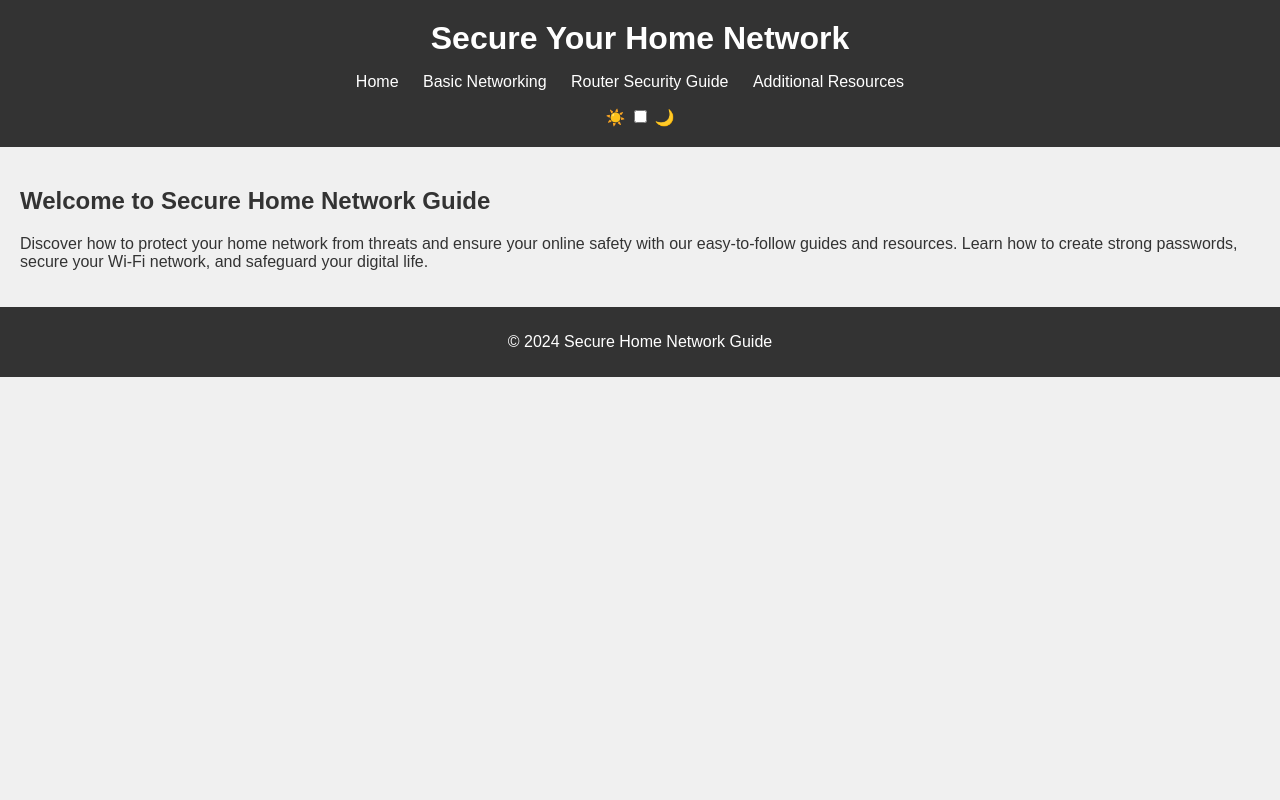
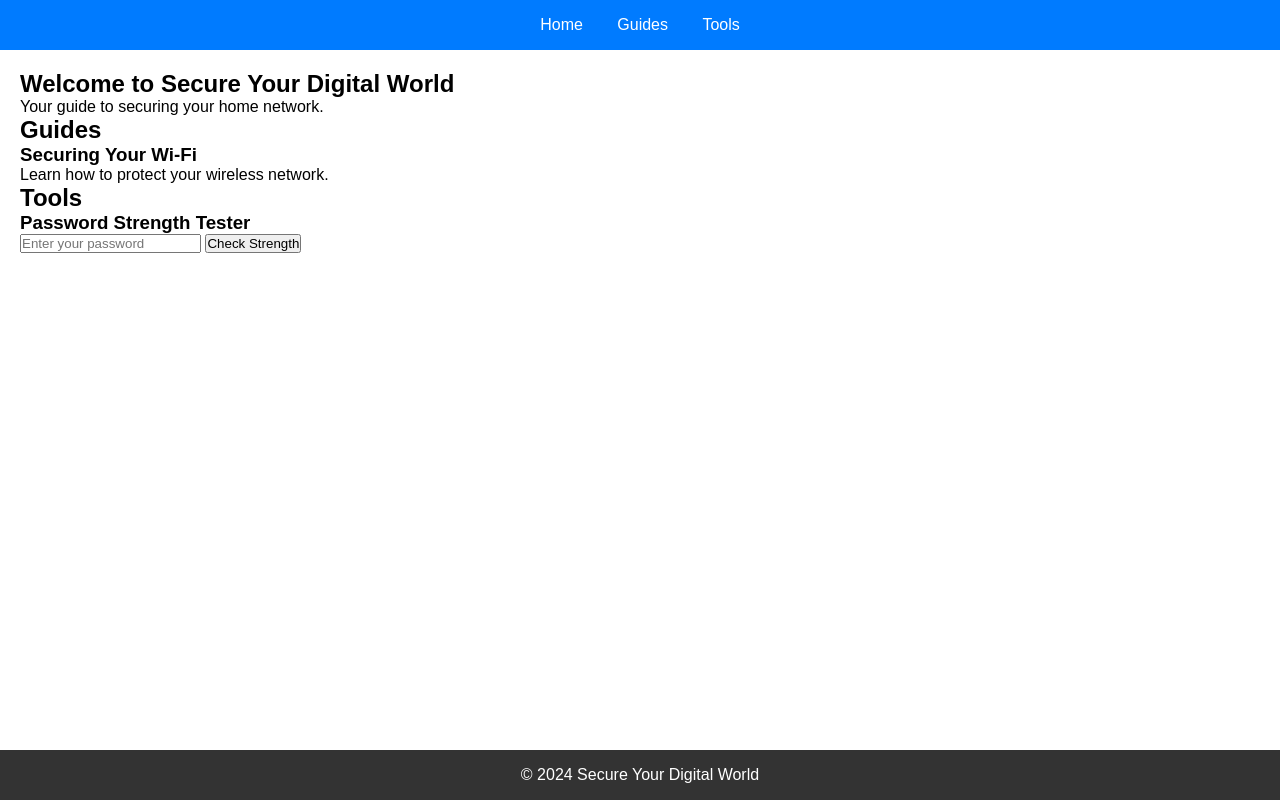
Before and after one commit to wrobe/set08101, a plain HTML site: page index.html in a window 1280 px wide. Drawn offline with Linux system fonts and the light colour scheme.

Commit message:
Webpage Layout change

```diff
--- a/index.html
+++ b/index.html
@@ -3,46 +3,45 @@
 <head>
     <meta charset="UTF-8">
     <meta name="viewport" content="width=device-width, initial-scale=1.0">
-    <title>Secure Home Network Guide</title>
-    <link rel="stylesheet" type="text/css" href="styles.css">
-    <!-- Dark Mode Feature -->
-    <script>
-        // JavaScript for Dark Mode Feature will go here
-    </script>
+    <title>Secure Your Digital World</title>
+    <link rel="stylesheet" href="styles.css">
 </head>
 <body>
     <header>
-        <!-- Sticky Header Navigation -->
-        <div class="sticky-header">
-            <h1>Secure Your Home Network</h1>
-            <nav>
-                <ul>
-                    <li><a href="index.html">Home</a></li>
-                    <li><a href="basic-networking.html">Basic Networking</a></li>
-                    <li><a href="router-security.html">Router Security Guide</a></li>
-                    <li><a href="resources.html">Additional Resources</a></li>
-                </ul>
-            </nav>
-            <!-- Dark Mode Slider -->
-            <div class="dark-mode-slider">
-                <span class="sun-icon">☀️</span>
-                <label class="switch">
-                    <input type="checkbox">
-                    <span class="slider round"></span>
-                </label>
-                <span class="moon-icon">🌙</span>
-            </div>
-        </div>
+        <nav>
+            <ul>
+                <li><a href="#home">Home</a></li>
+                <li><a href="#guides">Guides</a></li>
+                <li><a href="#tools">Tools</a></li>
+            </ul>
+        </nav>
     </header>
     <main>
-        <section>
-            <h2>Welcome to Secure Home Network Guide</h2>
-            <p>Discover how to protect your home network from threats and ensure your online safety with our easy-to-follow guides and resources. Learn how to create strong passwords, secure your Wi-Fi network, and safeguard your digital life.</p>
+        <section id="home">
+            <h1>Welcome to Secure Your Digital World</h1>
+            <p>Your guide to securing your home network.</p>
         </section>
-        <!-- More content will be added here -->
+        <section id="guides">
+            <h2>Guides</h2>
+            <article>
+                <h3>Securing Your Wi-Fi</h3>
+                <p>Learn how to protect your wireless network.</p>
+            </article>
+            <!-- More articles -->
+        </section>
+        <section id="tools">
+            <h2>Tools</h2>
+            <div id="password-checker">
+                <h3>Password Strength Tester</h3>
+                <input type="password" id="password-input" placeholder="Enter your password">
+                <button onclick="checkPasswordStrength()">Check Strength</button>
+                <p id="password-result"></p>
+            </div>
+        </section>
     </main>
     <footer>
-        <p>© 2024 Secure Home Network Guide</p>
+        <p>&copy; 2024 Secure Your Digital World</p>
     </footer>
+    <script src="script.js"></script>
 </body>
 </html>
--- a/script.js
+++ b/script.js
@@ -1,22 +1,24 @@
-document.addEventListener('DOMContentLoaded', (event) => {
-    const darkModeSwitch = document.querySelector('.dark-mode-slider input[type="checkbox"]');
+function checkPasswordStrength() {
+    const passwordInput = document.getElementById('password-input');
+    const passwordResult = document.getElementById('password-result');
+    const password = passwordInput.value;
 
-    function switchTheme(e) {
-        if (e.target.checked) {
-            document.documentElement.setAttribute('data-theme', 'dark');
-            localStorage.setItem('theme', 'dark');
-        } else {
-            document.documentElement.setAttribute('data-theme', 'light');
-            localStorage.setItem('theme', 'light');
-        }
+    // Implementing the strength check criteria
+    const isStrong = password.length >= 10 &&
+                     /[a-z]/.test(password) &&
+                     /[A-Z]/.test(password) &&
+                     /[0-9]/.test(password).length >= 3;
+
+    if (isStrong) {
+        passwordResult.textContent = 'Password is strong';
+    } else {
+        passwordResult.textContent = 'Password is NOT strong. Please try again.';
     }
+}
 
-    darkModeSwitch.addEventListener('change', switchTheme, false);
+// additional functionality dark mode
+// document.getElementById('dark-mode-toggle').addEventListener('click', toggleDarkMode);
 
-    // Check for saved user preference, if any, on page load
-    const currentTheme = localStorage.getItem('theme');
-    if (currentTheme) {
-        document.documentElement.setAttribute('data-theme', currentTheme);
-        darkModeSwitch.checked = (currentTheme === 'dark');
-    }
-});
+function toggleDarkMode() {
+    document.body.classList.toggle('dark-mode');
+}
--- a/styles.css
+++ b/styles.css
@@ -1,35 +1,32 @@
-/* styles.css */
+
+* {
+    margin: 0;
+    padding: 0;
+    box-sizing: border-box;
+}
+
 body {
     font-family: Arial, sans-serif;
-    margin: 0;
-    padding: 0;
-    background-color: #f0f0f0;
-    color: #333;
 }
 
 header {
-    background-color: #333;
-    color: #fff;
-    padding: 20px 0;
+    background-color: #007bff;
+    color: #ffffff;
+    padding: 1em 0;
     text-align: center;
 }
 
-header h1 {
-    margin: 0;
-}
-
 nav ul {
-    list-style-type: none;
-    padding: 0;
+    list-style: none;
 }
 
 nav ul li {
     display: inline;
-    margin-right: 20px;
+    margin: 0 15px;
 }
 
 nav ul li a {
-    color: #fff;
+    color: white;
     text-decoration: none;
 }
 
@@ -41,30 +38,8 @@ footer {
     background-color: #333;
     color: #fff;
     text-align: center;
-    padding: 10px 0;
-    position: sticky;
+    padding: 1em 0;
+    position: fixed;
     bottom: 0;
     width: 100%;
 }
-
-.dark-mode {
-    background-color: #121212;
-    color: #e0e0e0;
-}
-
-.dark-mode header, .dark-mode footer {
-    background-color: #222;
-    color: #e0e0e0;
-}
-
-.dark-mode nav ul li a {
-    color: #e0e0e0;
-}
-
-/* Responsive design for smaller screens */
-@media (max-width: 768px) {
-    nav ul li {
-        display: block;
-        margin: 10px 0;
-    }
-}
```
Also changed, not shown: images/Is_your_router_vulnerable_to_hack.jpg (deleted).
